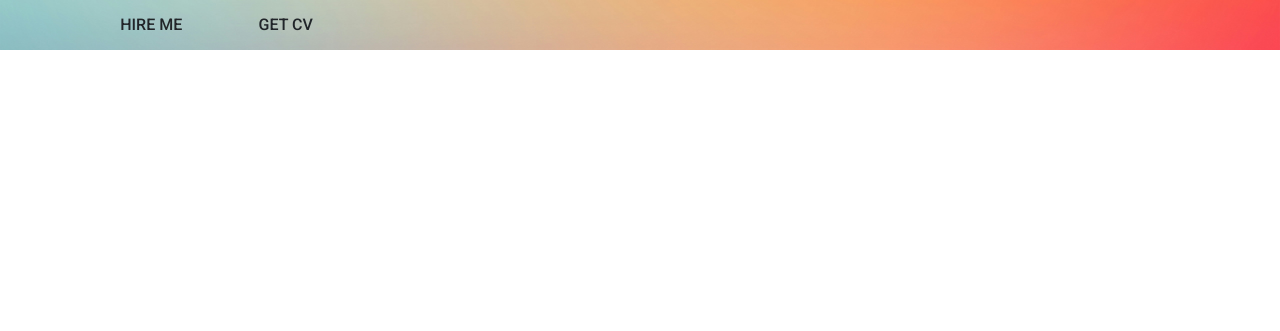
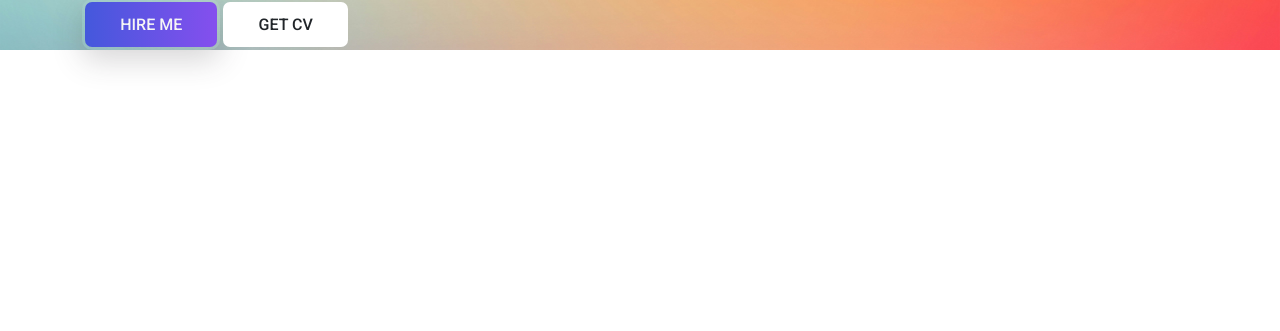
Before and after one commit to lengleman-spec/bs-portfolio-2, a plain HTML site: page index.html in a window 1280 px wide. Shown: the part 469-800 px from the top of the page. Drawn offline with nearby package versions, Linux system fonts and the light colour scheme.

Commit message:
Style buttons in banner.

```diff
--- a/styles.css
+++ b/styles.css
@@ -99,5 +99,43 @@
   line-height: 20px;
   position: relative;
   border: 3px solid transparent;
-  border-radius: 4px;
+  border-radius: 10px;
 }
+
+.button.primary-button {
+  background: var(--gradient-color);
+  background-clip: padding-box;
+  color: whitesmoke;
+  transition: background 0.6s ease;
+  box-shadow: var(--box-shadow);
+}
+
+.button.primary-button:hover {
+  background: whitesmoke;
+  background-clip: padding-box;
+  color: black;
+}
+
+.button.primary-button::after,
+.button.secondary-button::after {
+  content: "";
+  position: absolute;
+  top: -2px;
+  left: -2px;
+  bottom: -2px;
+  right: -2px;
+  background: var(--gradient-color);
+  z-index: -1;
+}
+
+.button.secondary-button {
+  background: white;
+  background-clip: padding-box;
+  transition: background 0.6s ease;
+}
+
+.button.secondary-button:hover {
+  background: var(--gradient-color);
+  color: whitesmoke;
+  box-shadow: var(--box-shadow);
+}
```
